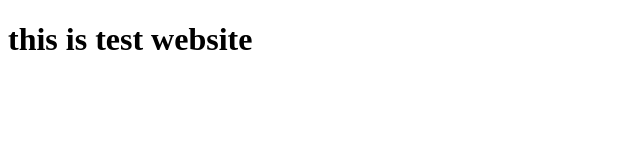
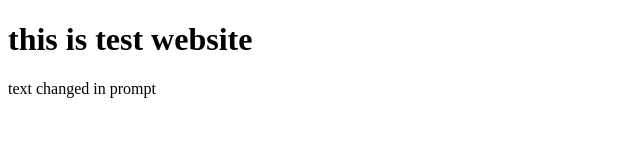
Before and after one commit to hamidgurmani/project, a plain HTML site: page index.html in a window 1280 px wide. Shown: the whole page, without its empty margins (0-640 px from the left). Drawn offline with Linux system fonts and the light colour scheme.

Commit message:
text changed promt

```diff
--- a/index.html
+++ b/index.html
@@ -5,6 +5,7 @@
 	</head>
 	<body>
 		<h1>this is test website</h1>
+                <p>text changed in prompt</p>
 
 	</body>
 </html>
```
